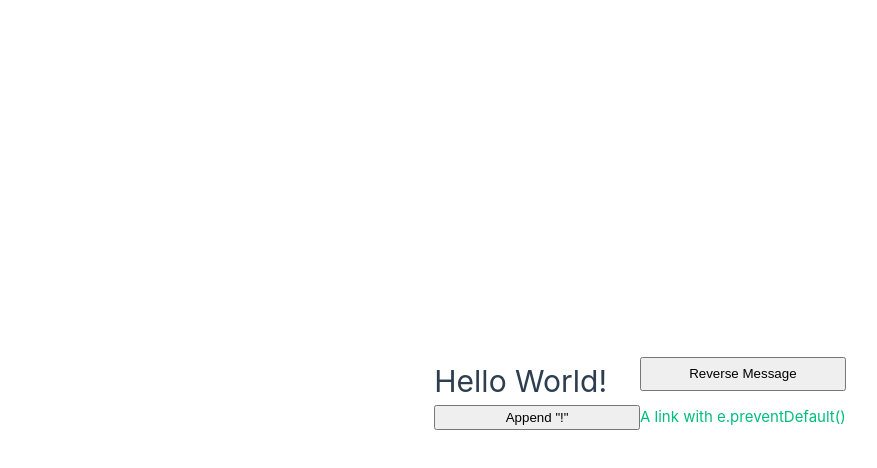
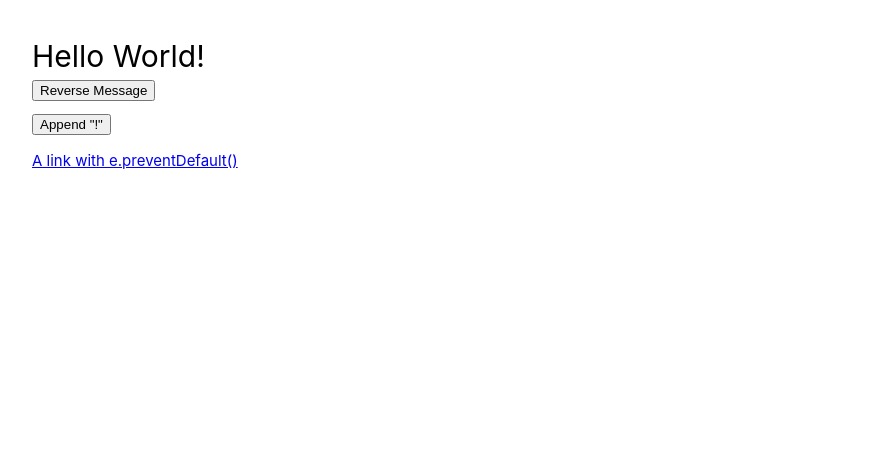
Before and after one commit to gregrossdev/js-vue, a Vue app in the folder 00-basics/: page / in a window 1280 px wide. Shown: the top 468 px of the page, without its empty margins (0-877 px from the left). Built offline with nearby package versions, Linux system fonts and the light colour scheme.

Commit message:
simplify

```diff
--- a/00-basics/src/assets/base.css
+++ b/00-basics/src/assets/base.css
@@ -1,55 +1,3 @@
-/* color palette from <https://github.com/vuejs/theme> */
-:root {
-  --vt-c-white: #ffffff;
-  --vt-c-white-soft: #f8f8f8;
-  --vt-c-white-mute: #f2f2f2;
-
-  --vt-c-black: #181818;
-  --vt-c-black-soft: #222222;
-  --vt-c-black-mute: #282828;
-
-  --vt-c-indigo: #2c3e50;
-
-  --vt-c-divider-light-1: rgba(60, 60, 60, 0.29);
-  --vt-c-divider-light-2: rgba(60, 60, 60, 0.12);
-  --vt-c-divider-dark-1: rgba(84, 84, 84, 0.65);
-  --vt-c-divider-dark-2: rgba(84, 84, 84, 0.48);
-
-  --vt-c-text-light-1: var(--vt-c-indigo);
-  --vt-c-text-light-2: rgba(60, 60, 60, 0.66);
-  --vt-c-text-dark-1: var(--vt-c-white);
-  --vt-c-text-dark-2: rgba(235, 235, 235, 0.64);
-}
-
-/* semantic color variables for this project */
-:root {
-  --color-background: var(--vt-c-white);
-  --color-background-soft: var(--vt-c-white-soft);
-  --color-background-mute: var(--vt-c-white-mute);
-
-  --color-border: var(--vt-c-divider-light-2);
-  --color-border-hover: var(--vt-c-divider-light-1);
-
-  --color-heading: var(--vt-c-text-light-1);
-  --color-text: var(--vt-c-text-light-1);
-
-  --section-gap: 160px;
-}
-
-@media (prefers-color-scheme: dark) {
-  :root {
-    --color-background: var(--vt-c-black);
-    --color-background-soft: var(--vt-c-black-soft);
-    --color-background-mute: var(--vt-c-black-mute);
-
-    --color-border: var(--vt-c-divider-dark-2);
-    --color-border-hover: var(--vt-c-divider-dark-1);
-
-    --color-heading: var(--vt-c-text-dark-1);
-    --color-text: var(--vt-c-text-dark-2);
-  }
-}
-
 *,
 *::before,
 *::after {
@@ -61,8 +9,6 @@
 
 body {
   min-height: 100vh;
-  color: var(--color-text);
-  background: var(--color-background);
   transition: color 0.5s, background-color 0.5s;
   line-height: 1.6;
   font-family: Inter, -apple-system, BlinkMacSystemFont, 'Segoe UI', Roboto, Oxygen, Ubuntu,
--- a/00-basics/src/assets/main.css
+++ b/00-basics/src/assets/main.css
@@ -7,29 +7,3 @@
 
   font-weight: normal;
 }
-
-a,
-.green {
-  text-decoration: none;
-  color: hsla(160, 100%, 37%, 1);
-  transition: 0.4s;
-}
-
-@media (hover: hover) {
-  a:hover {
-    background-color: hsla(160, 100%, 37%, 0.2);
-  }
-}
-
-@media (min-width: 1024px) {
-  body {
-    display: flex;
-    place-items: center;
-  }
-
-  #app {
-    display: grid;
-    grid-template-columns: 1fr 1fr;
-    padding: 0 2rem;
-  }
-}
```
